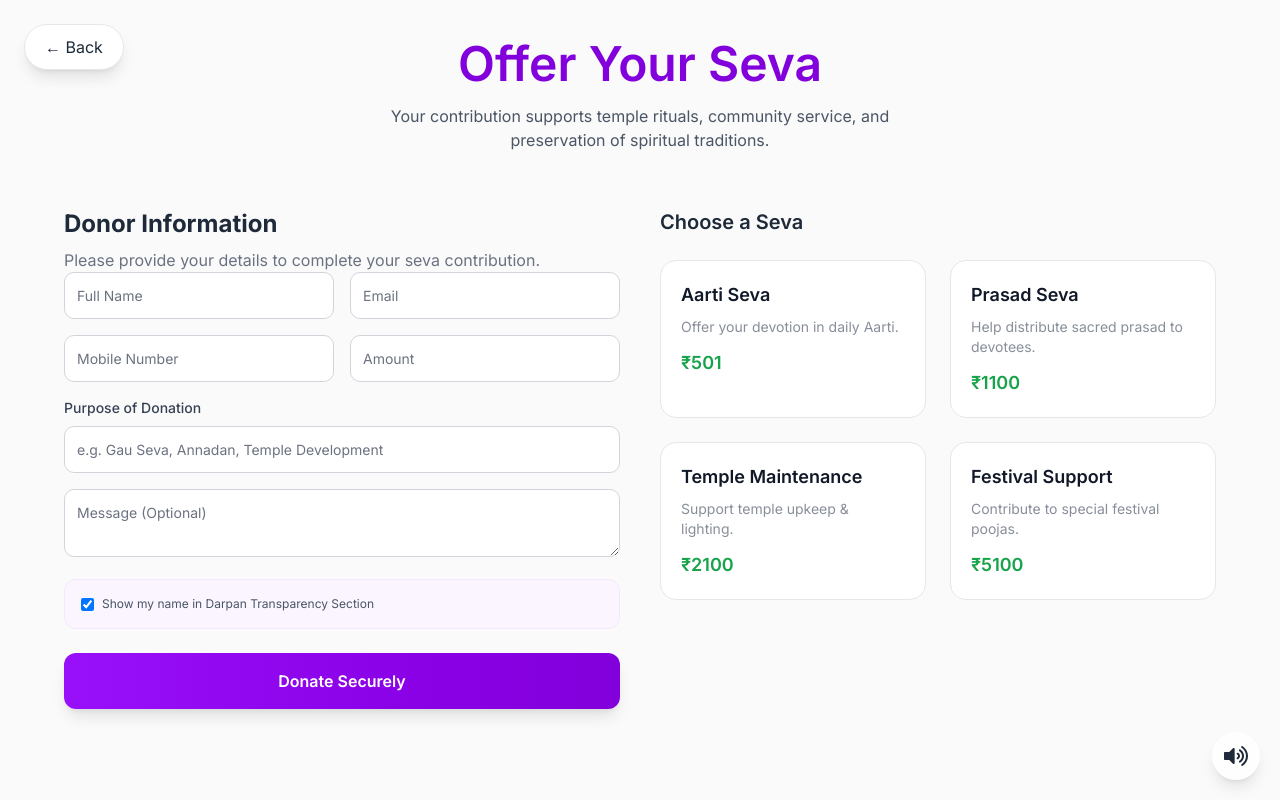
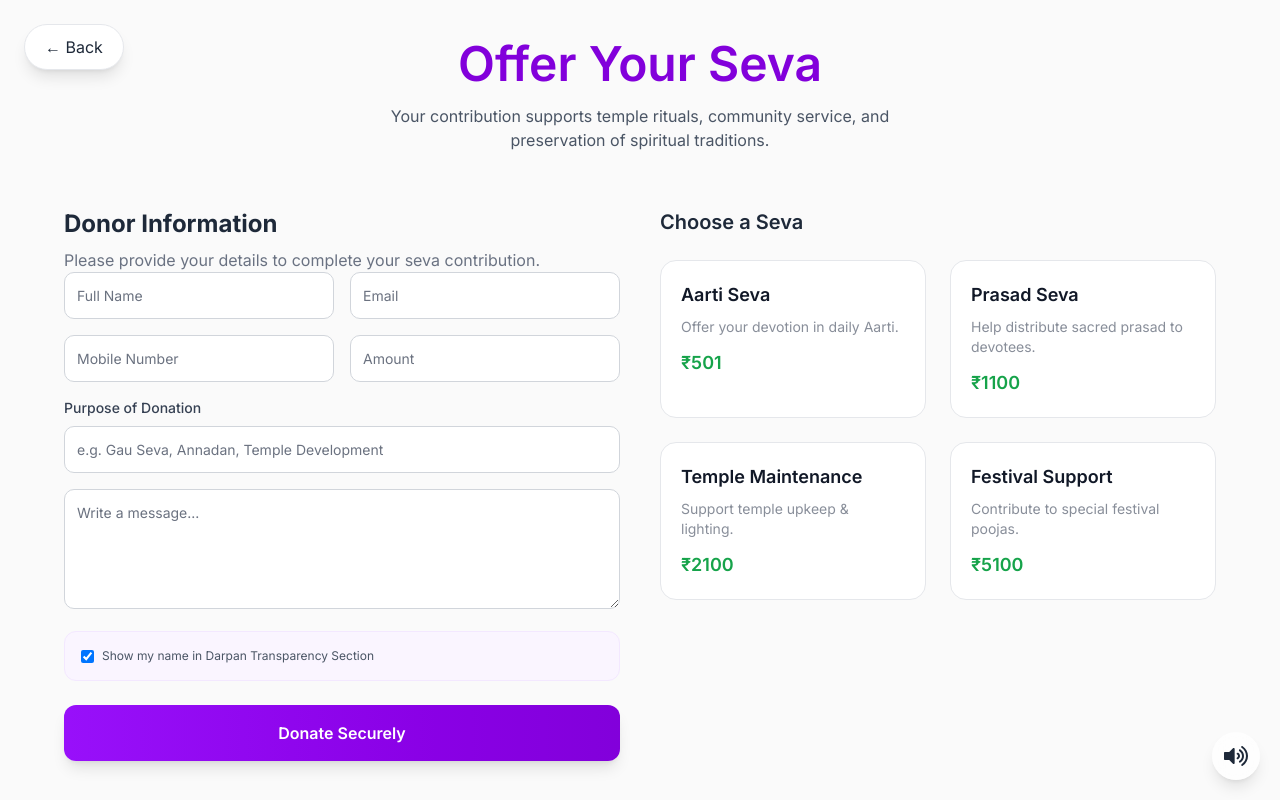
Before and after one commit to PathakAnshika/ShivTempleWebsite, a Next.js app: page /donation in a window 1280 px wide. Shown: the top 800 px of the page. Built offline with nearby package versions, Linux system fonts and the light colour scheme; no server answers; the database is empty.

Commit message:
Upgrade Next.js to fix security vulnerability

```diff
--- a/app/donation/page.jsx
+++ b/app/donation/page.jsx
@@ -240,11 +240,11 @@ const handleCardSelect = (opt) => {
 </div>
          <div>
   <textarea
-    name="message"
-    placeholder="Message (Optional)"
-    onChange={handleChange}
-    className="input min-h-[60px]"
-  />
+  name="message"
+  placeholder="Write a message..."
+  onChange={handleChange}
+  className="input min-h-[120px]"
+/>
 </div>
            <div className="mt-4">
 
```
